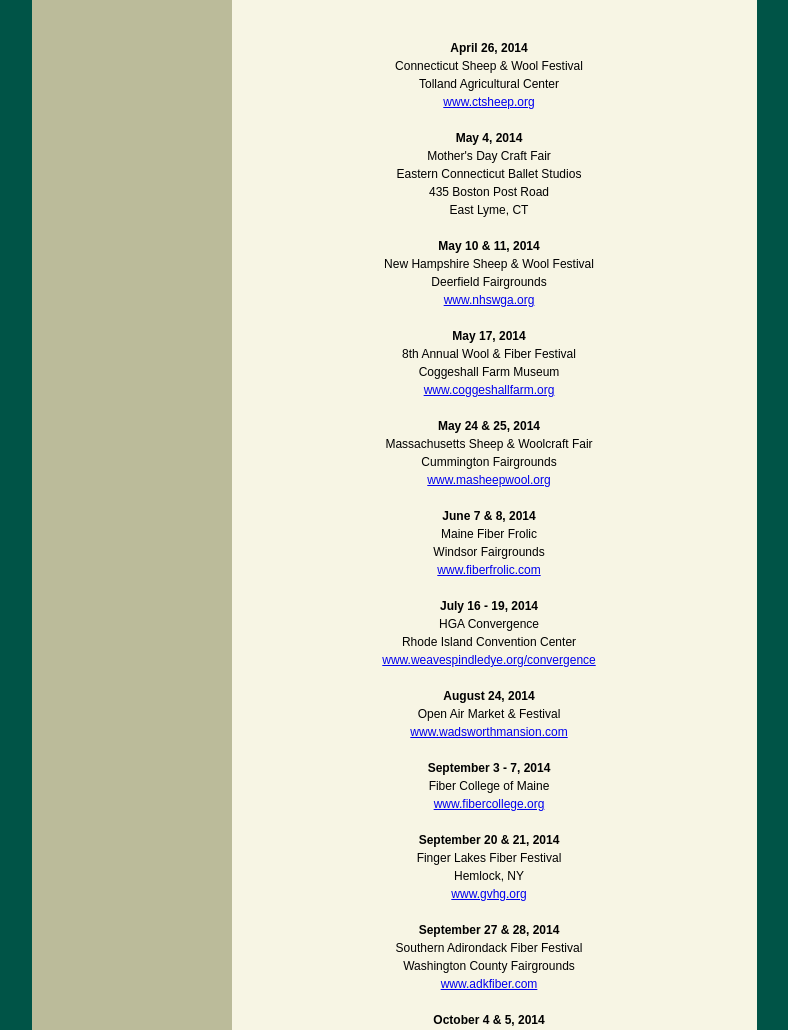
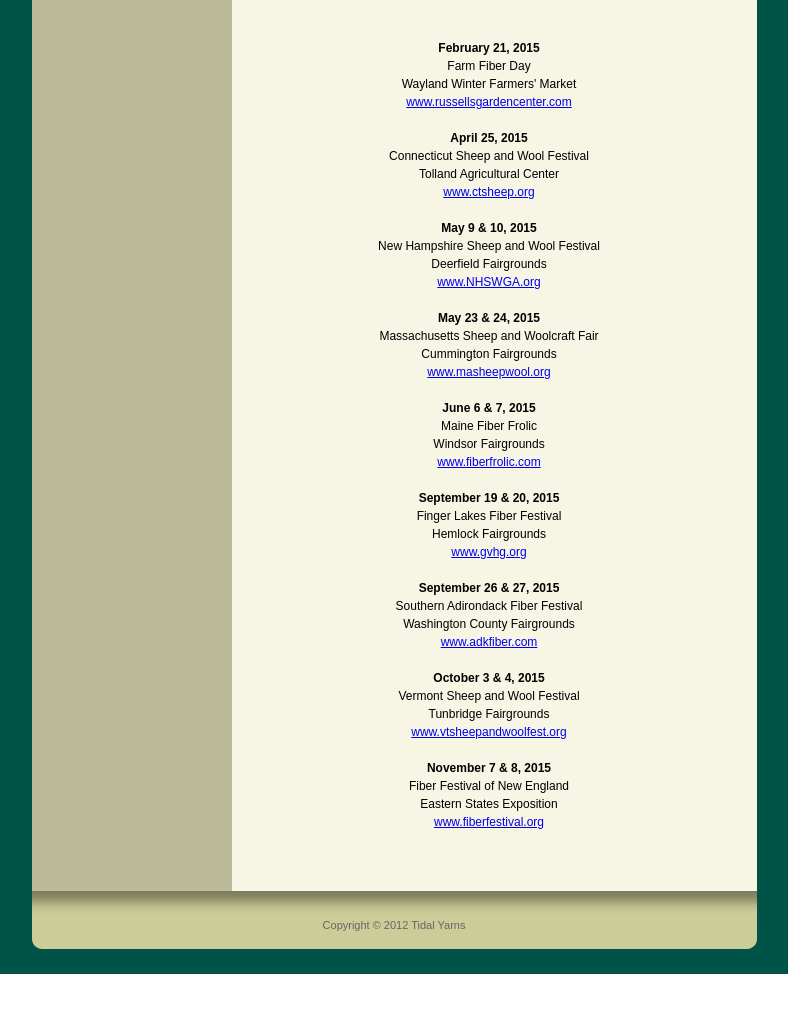
Before and after one commit to mattfurtado/tidalyarns, a plain HTML site: page events.html in a window 1280 px wide. Shown: the part 740-1770 px from the top of the page, without its empty margins (246-1034 px from the left). After the commit the page ends 1714 px from the top, so only its background shows below. Drawn offline with Linux system fonts and the light colour scheme.

Commit message:
Added 2015 events

```diff
--- a/events.html
+++ b/events.html
@@ -38,128 +38,85 @@
                             <br>
                         </p>
                         <p>
-                            <strong>April 26, 2014</strong>
+                            <strong>February 21, 2015</strong>
                             <br>
-                            Connecticut Sheep &amp; Wool Festival
+                            Farm Fiber Day
+                            <br>
+                            Wayland Winter Farmers' Market
+                            <br>
+                            <a href="http://www.russellsgardencenter.com" target="_blank">www.russellsgardencenter.com</a>
+                            <br><br>
+
+                            <strong>April 25, 2015</strong>
+                            <br>
+                            Connecticut Sheep and Wool Festival
                             <br>
                             Tolland Agricultural Center
                             <br>
-                            <a href="http://www.ctsheep.org/" target="_blank">www.ctsheep.org</a>
+                            <a href="http://www.ctsheep.org" target="_blank">www.ctsheep.org</a>
                             <br><br>
 
-                            <strong>May 4, 2014</strong>
+                            <strong>May 9 &amp; 10, 2015</strong>
                             <br>
-                            Mother's Day Craft Fair
-                            <br>
-                            Eastern Connecticut Ballet Studios
-                            <br>
-                            435 Boston Post Road
-                            <br>
-                            East Lyme, CT
-                            <br><br>
-
-                            <strong>May 10 &amp; 11, 2014</strong>
-                            <br>
-                            New Hampshire Sheep &amp; Wool Festival
+                            New Hampshire Sheep and Wool Festival
                             <br>
                             Deerfield Fairgrounds
                             <br>
-                            <a href="http://www.nhswga.org/" target="_blank">www.nhswga.org</a>
+                            <a href="http://www.NHSWGA.org" target="_blank">www.NHSWGA.org</a>
                             <br><br>
 
-                            <strong>May 17, 2014</strong>
+                            <strong>May 23 &amp; 24, 2015</strong>
                             <br>
-                            8th Annual Wool &amp; Fiber Festival
-                            <br>
-                            Coggeshall Farm Museum
-                            <br>
-                            <a href="http://www.coggeshallfarm.org/" target="_blank">www.coggeshallfarm.org</a>
-                            <br><br>
-
-                            <strong>May 24 &amp; 25, 2014</strong>
-                            <br>
-                            Massachusetts Sheep &amp; Woolcraft Fair
+                            Massachusetts Sheep and Woolcraft Fair
                             <br>
                             Cummington Fairgrounds
                             <br>
-                            <a href="http://www.masheepwool.org/" target="_blank">www.masheepwool.org</a>
+                            <a href="http://www.masheepwool.org" target="_blank">www.masheepwool.org</a>
                             <br><br>
 
-                            <strong>June 7 &amp; 8, 2014</strong>
+                            <strong>June 6 &amp; 7, 2015</strong>
                             <br>
                             Maine Fiber Frolic
                             <br>
                             Windsor Fairgrounds
                             <br>
-                            <a href="http://www.fiberfrolic.com/" target="_blank">www.fiberfrolic.com</a>
+                            <a href="http://www.fiberfrolic.com" target="_blank">www.fiberfrolic.com</a>
                             <br><br>
 
-                            <strong>July 16 - 19, 2014</strong>
-                            <br>
-                            HGA Convergence
-                            <br>
-                            Rhode Island Convention Center
-                            <br>
-                            <a href="http://www.weavespindledye.org/convergence" target="_blank">www.weavespindledye.org/convergence</a>
-                            <br><br>
-
-                            <strong>August 24, 2014</strong>
-                            <br>
-                            Open Air Market &amp; Festival
-                            <br>
-                            <a href="http://www.wadsworthmansion.com/" target="_blank">www.wadsworthmansion.com</a>
-                            <br><br>
-
-                            <strong>September 3 - 7, 2014</strong>
-                            <br>
-                            Fiber College of Maine
-                            <br>
-                            <a href="http://www.fibercollege.org/" target="_blank">www.fibercollege.org</a>
-                            <br><br>
-
-                            <strong>September 20 &amp; 21, 2014</strong>
+                            <strong>September 19 &amp; 20, 2015</strong>
                             <br>
                             Finger Lakes Fiber Festival
                             <br>
-                            Hemlock, NY
+                            Hemlock Fairgrounds
                             <br>
-                            <a href="http://www.gvhg.org/" target="_blank">www.gvhg.org</a>
+                            <a href="http://www.gvhg.org" target="_blank">www.gvhg.org</a>
                             <br><br>
 
-                            <strong>September 27 &amp; 28, 2014</strong>
+                            <strong>September 26 &amp; 27, 2015</strong>
                             <br>
                             Southern Adirondack Fiber Festival
                             <br>
                             Washington County Fairgrounds
                             <br>
-                            <a href="http://www.adkfiber.com/" target="_blank">www.adkfiber.com</a>
+                            <a href="http://www.adkfiber.com" target="_blank">www.adkfiber.com</a>
                             <br><br>
 
-                            <strong>October 4 &amp; 5, 2014</strong>
+                            <strong>October 3 &amp; 4, 2015</strong>
                             <br>
-                            Vermont Sheep &amp; Wool Festival
+                            Vermont Sheep and Wool Festival
                             <br>
                             Tunbridge Fairgrounds
                             <br>
-                            <a href="http://www.vtsheepandwoolfest.org/" target="_blank">www.vtsheepandwoolfest.org</a>
+                            <a href="http://www.vtsheepandwoolfest.org" target="_blank">www.vtsheepandwoolfest.org</a>
                             <br><br>
 
-                            <strong>October 9 - 12, 2014</strong>
-                            <br>
-                            Stitches East
-                            <br>
-                            Hartford Civic Center
-                            <br>
-                            <a href="http://www.knittinguniverse.com/" target="_blank">www.knittinguniverse.com</a>
-                            <br><br>
-
-                            <strong>November 1 &amp; 2, 2014</strong>
+                            <strong>November 7 &amp; 8, 2015</strong>
                             <br>
                             Fiber Festival of New England
                             <br>
                             Eastern States Exposition
                             <br>
-                            <a href="http://www.fiberfestival.org/" target="_blank">www.fiberfestival.org</a>
+                            <a href="http://www.fiberfestival.org" target="_blank">www.fiberfestival.org</a>
                             <br><br>
                         </p>
                     </td>
```
